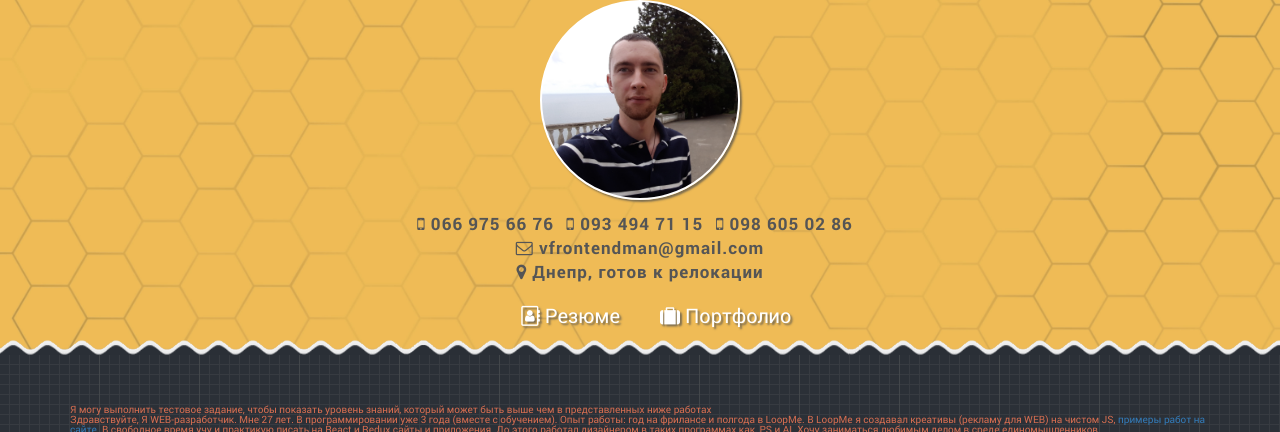
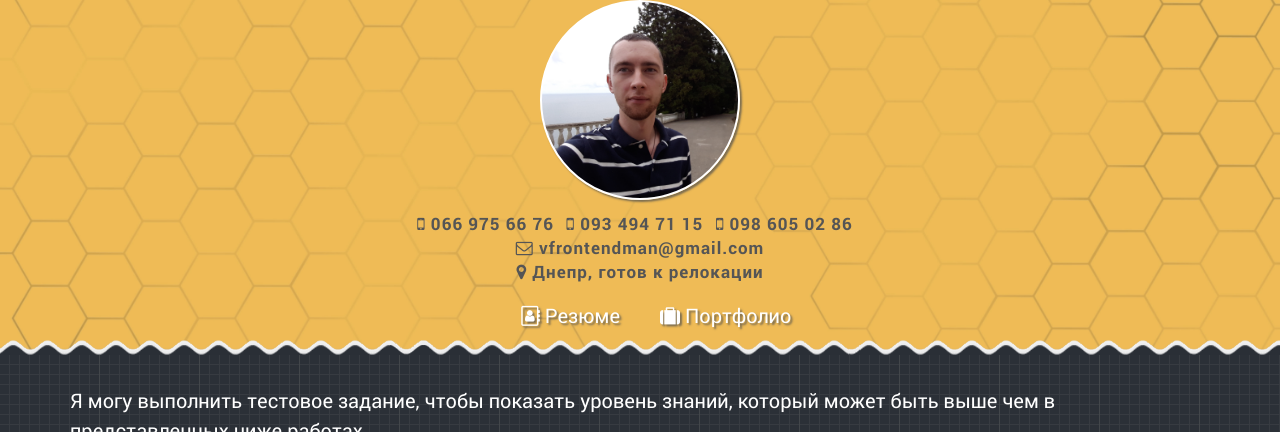
Before and after one commit to Frontendman25/my-portfolio, a website: page index.html in a window 1280 px wide. Shown: the part 60-492 px from the top of the page. Drawn offline with nearby package versions, Linux system fonts and the light colour scheme.

Commit message:
Update index.html

```diff
--- a/index.html
+++ b/index.html
@@ -42,7 +42,7 @@
   <div class="content">
     <div class="container">
       <p class="aboutMe">
-	<p color="#fdc75b">Я могу выполнить тестовое задание, чтобы показать уровень знаний, который может быть выше чем в представленных ниже работах</p>
+	<span color="#fdc75b">Я могу выполнить тестовое задание, чтобы показать уровень знаний, который может быть выше чем в представленных ниже работах</span><br>
         Здравствуйте, Я WEB-разработчик. Мне 27 лет. В программировании уже 3 года (вместе с обучением). Опыт работы: год на фрилансе и полгода в LoopMe. В LoopMe я создавал креативы (рекламу для WEB) на чистом JS, <a href="https://i.loopme.me/html/creativesPortfolio/index.html#/" target="_blank">примеры работ на сайте.</a> В свободное время учу и практикую писать на React и Redux сайты и приложения. До этого работал дизайнером в таких программах как, PS и AI. Хочу заниматься любимым делом в среде единомышленников.
       </p>
       <div class="works">
```
